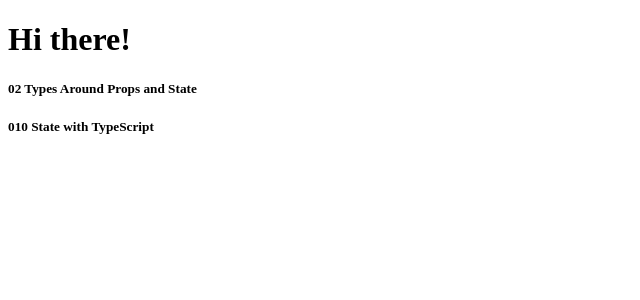
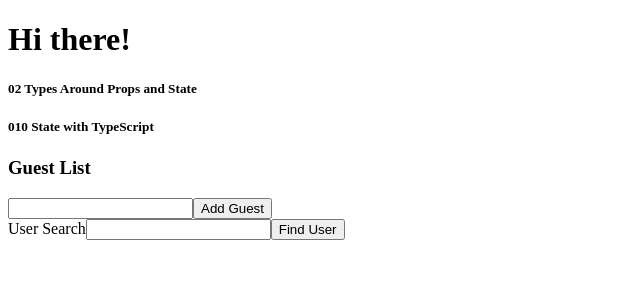
Before and after one commit to GrafSoul/typescript-react-basis, a React (Create React App) app: page / in a window 1280 px wide. Shown: the top 300 px of the page, without its empty margins (0-640 px from the left). Built offline with nearby package versions, Linux system fonts and the light colour scheme.

Commit message:
feat: Added UserSearch component.

```diff
--- a/src/index.tsx
+++ b/src/index.tsx
@@ -1,12 +1,18 @@
 import React from "react";
 import ReactDOM from "react-dom";
 
-const App = () => {
+import GuestList from "./state/GuestList";
+import UserSearch from "./state/UserSearch";
+
+const App: React.FC = () => {
   return (
     <div>
       <h1>Hi there!</h1>
       <h5>02 Types Around Props and State</h5>
       <h5>010 State with TypeScript</h5>
+
+      <GuestList />
+      <UserSearch />
     </div>
   );
 };
--- a/src/state/GuestList.tsx
+++ b/src/state/GuestList.tsx
@@ -2,13 +2,23 @@
 
 const GuestList: React.FC = () => {
   const [name, setName] = useState("");
+  const [guests, setGuests] = useState<string[]>([]);
+
+  const onClick = () => {
+    setName("");
+    setGuests([...guests, name]);
+  };
 
   return (
     <div>
       <h3>Guest List</h3>
-
+      <ul>
+        {guests.map((guest, index) => (
+          <li key={index}>{guest}</li>
+        ))}
+      </ul>
       <input value={name} onChange={(e) => setName(e.target.value)} />
-      <button>Add Guest</button>
+      <button onClick={onClick}>Add Guest</button>
     </div>
   );
 };
--- /dev/null
+++ b/src/state/UserSearch.tsx
@@ -0,0 +1,31 @@
+import { useState } from "react";
+
+interface UserData {
+  name: string;
+  age: number;
+}
+
+const users: UserData[] = [
+  { name: "Sarah", age: 20 },
+  { name: "Alex", age: 20 },
+  { name: "Michael", age: 20 },
+];
+
+const UserSearch: React.FC = () => {
+  const [name, setName] = useState("");
+
+  const onClick = () => {
+    const foundUser = users.find((user) => user.name === name);
+    console.log(foundUser);
+  };
+
+  return (
+    <div>
+      User Search
+      <input value={name} onChange={(e) => setName(e.target.value)} />
+      <button onClick={onClick}>Find User</button>
+    </div>
+  );
+};
+
+export default UserSearch;
```
